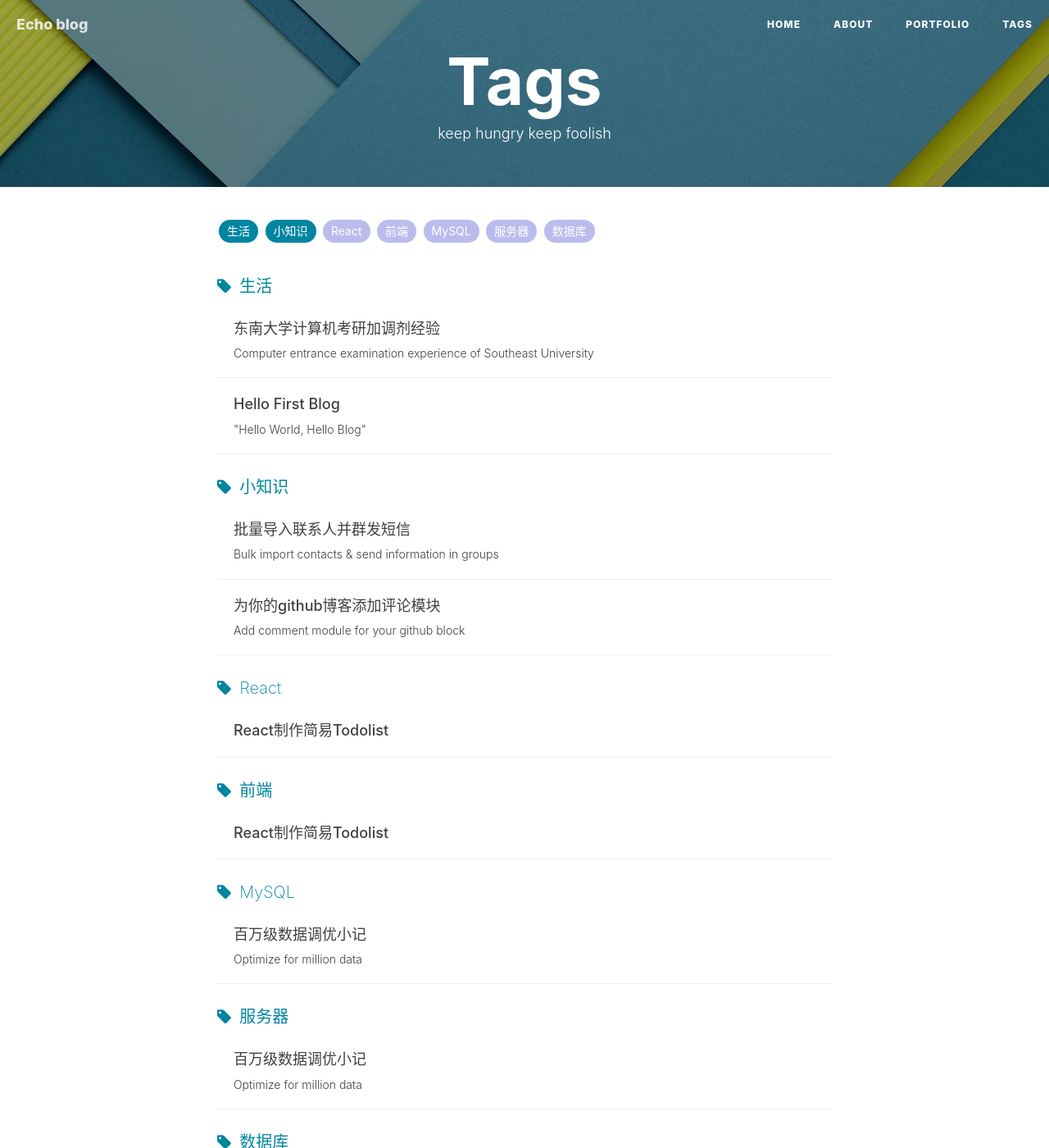
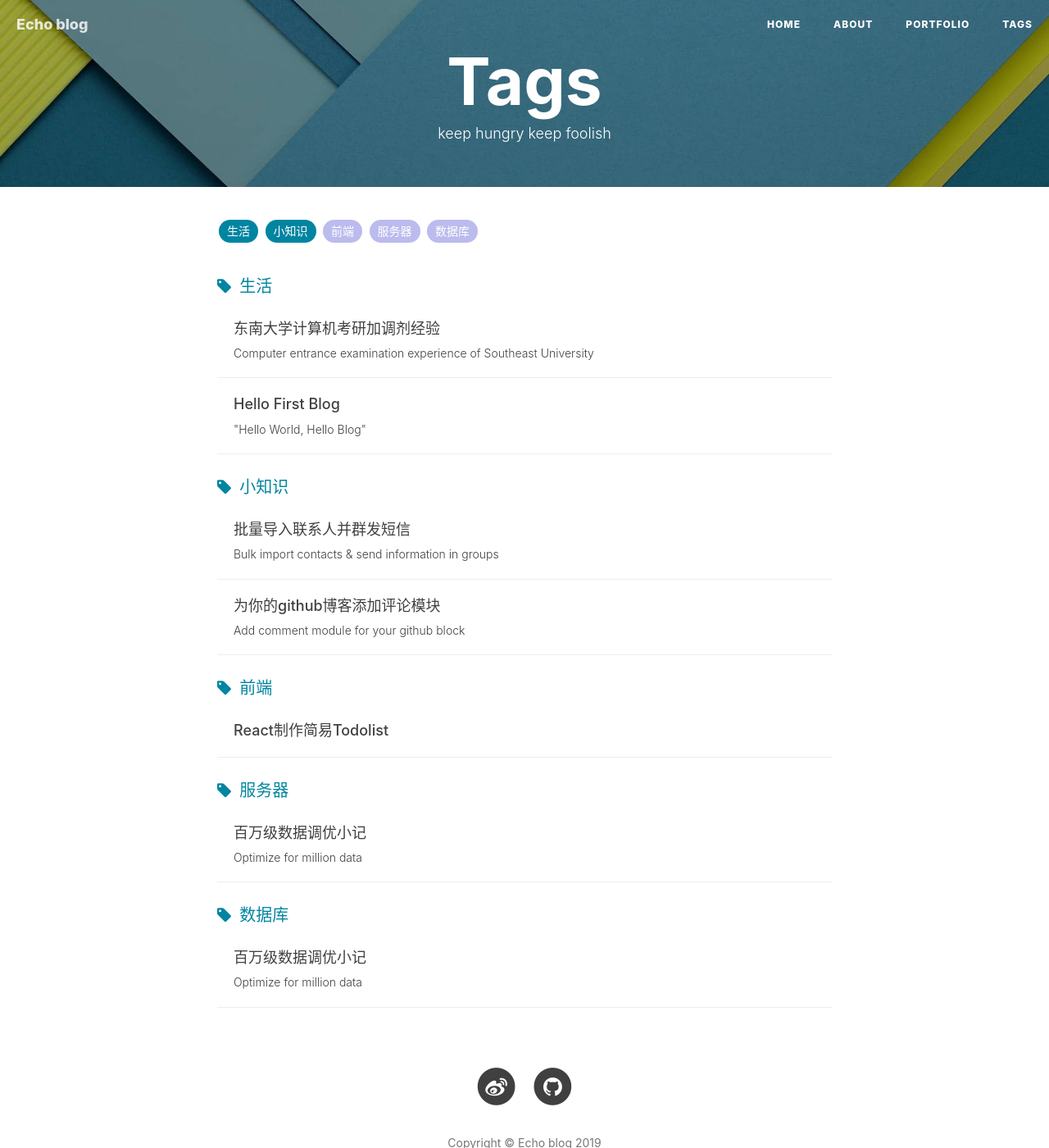
Before and after one commit to chenwenhang/my-blog, a Jekyll site: the page built from tags.html, in a window 1280 px wide and 1400 px high. Shown: the whole window at 82% size. Built offline with Jekyll 4.4.1, drawn with Linux system fonts in a browser that asks for light colours; nearby versions of some CDN libraries; comment, search, counter and statistics services are not loaded.

Commit message:
feat($post): update tags

```diff
--- a/_posts/2017-05-06-react-simple-todolist.markdown
+++ b/_posts/2017-05-06-react-simple-todolist.markdown
@@ -6,7 +6,6 @@ author:     "Echo"
 header-img: "img/post-bg-js-module.jpg"
 catalog: true
 tags:
-    - React
     - 前端
 ---
 
--- a/_posts/2017-06-14-slow-innodb-select.markdown
+++ b/_posts/2017-06-14-slow-innodb-select.markdown
@@ -7,7 +7,6 @@ author:     "Echo"
 header-img: "img/post-bg-os-metro.jpg"
 catalog: true
 tags:
-    - MySQL
     - 服务器
     - 数据库
 ---
```
